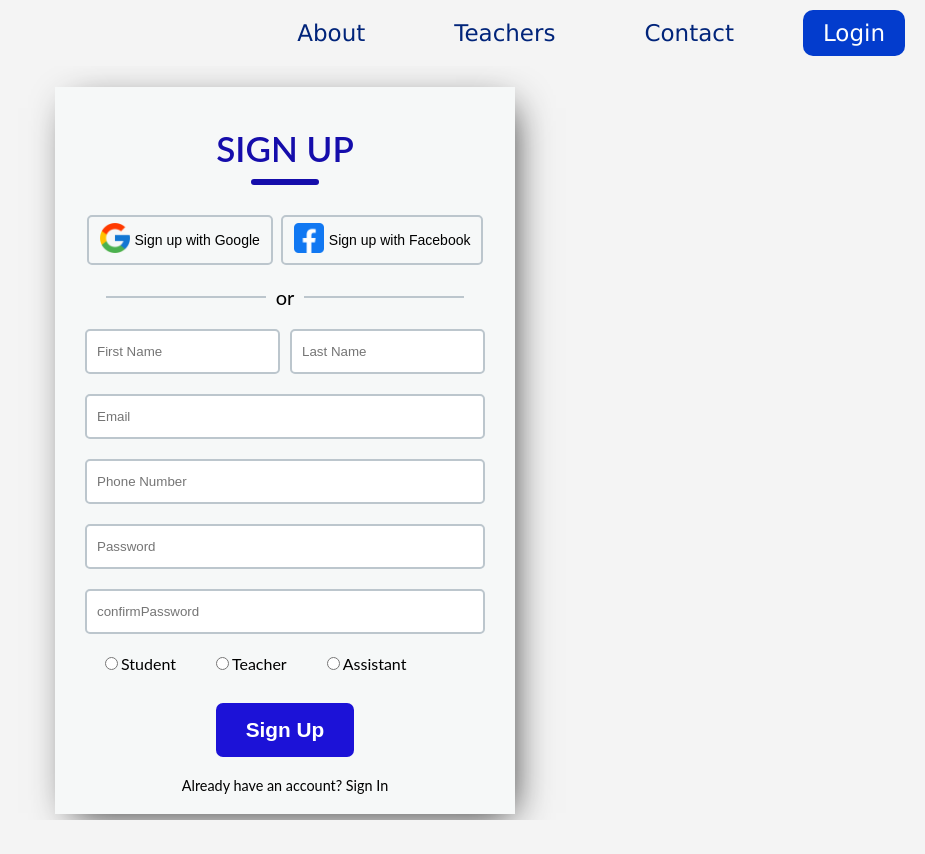
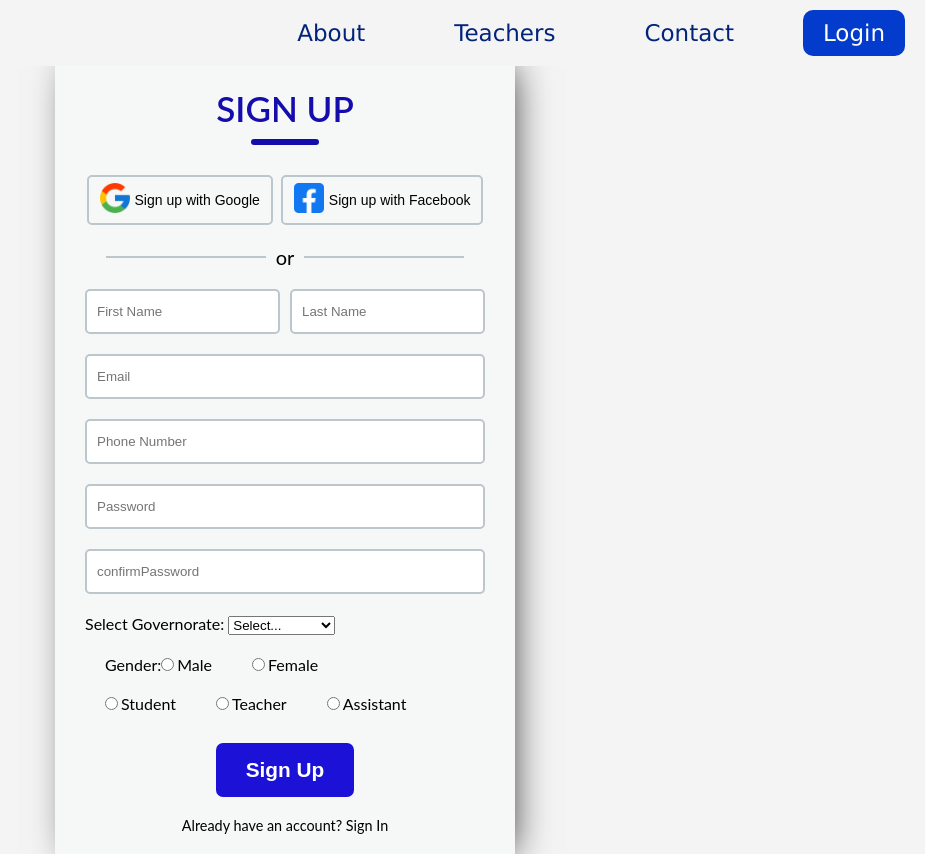
Before and after one commit to mohamedmoataz-oacc/EDU-Academy, a React (Create React App) app in the folder eduacademy_frontend/: page /login in a window 1280 px wide. Shown: the whole page, without its empty margins (355-1280 px from the left). Before the commit the page ends 820 px from the top, so only its background shows below. Built offline with nearby package versions, Linux system fonts and the light colour scheme.

Commit message:
Update LoginForm

```diff
--- a/eduacademy_frontend/src/components/landing-page/LoginForm.jsx
+++ b/eduacademy_frontend/src/components/landing-page/LoginForm.jsx
@@ -4,14 +4,50 @@ import google from '../Assets/google.png'
 
 
 const initialState = {
-    fName: '',
-    lName: '',
     username: '',
+    first_name: '',
+    last_name: '',
+    email:'',
     password: '',
     confirmPassword: '',
     phoneNumber: '',
-    avatarURL: '',
+    governerate: '',
+    phone_number: '',
+    gender: '',
+    user_role:'',
+
 }
+
+
+    const governorates = [
+        'Cairo',
+        'Alexandria',
+        'Ismailia',
+        'Kafr El Sheikh',
+        'Port Said',
+        'Suez',
+        'Dakahlia',
+        'Damietta',
+        'Faiyum',
+        'Gharbia',
+        'Luxor',
+        'Matrouh',
+        'Minya',
+        'Monufia',
+        'New Valley',
+        'North Sinai',
+        'Qalyubia',
+        'Qena',
+        'Red Sea',
+        'Sharqia',
+        'Sohag',
+        'Aswan',
+        'Asyut',
+        'Beni Suef',
+        'Beheira',
+        'Helwan',
+    ];
+
 
 
 
@@ -26,6 +62,7 @@ const Auth = () => {
     const handleSubmit = async (e) => {
         e.preventDefault();
         window.location.reload();
+
     }
 
     const switchMode = () => {
@@ -65,13 +102,14 @@ const Auth = () => {
                     </div>
                     <form className='inputs' onSubmit={handleSubmit}>
                         {isSignup && (
-
+                            <>
                             <div className="input-box name" id='name'>
                                 <div className="lfname">
                                 <input
                                     name="fName"
                                     type="text"
                                     placeholder='First Name'
+                                    value={form.first_name}
                                     onChange={handleChange}
                                     required
                                 />
@@ -81,27 +119,45 @@ const Auth = () => {
                                     name="lName"
                                     type="text"
                                     placeholder='Last Name'
+                                    value={form.last_name}
                                     onChange={handleChange}
                                     required
                                 />
                                 </div>
                             </div>
+                            <div className="input-box">
+                            <input
+                                name="email"
+                                type="email"
+                                placeholder='Email'
+                                value={form.email}
+                                onChange={handleChange}
+                                required
+                            />
+                        </div>
+                        </>
                         )}
-                        <div className="input-box">
+
+                        {!isSignup && (
+                            <div className="input-box">
                                 <input
-                                    name="email"
-                                    type="email"
-                                    placeholder='Email'
+                                    name="username"
+                                    type="text"
+                                    placeholder="User Name"
+                                    value={form.username}
                                     onChange={handleChange}
                                     required
                                 />
                             </div>
+                        )}
+
                         {isSignup && (
                             <div className="input-box">
                                 <input
                                     name="phoneNumber"
                                     type="text"
                                     placeholder="Phone Number"
+                                    value={form.phoneNumber}
                                     onChange={handleChange}
                                     required
                                 />
@@ -112,6 +168,7 @@ const Auth = () => {
                                     name="password"
                                     type="password"
                                     placeholder='Password'
+                                    value={form.password}
                                     onChange={handleChange}
                                     required
                                 />
@@ -122,21 +179,64 @@ const Auth = () => {
                                     name="confirmPassword"
                                     type="password"
                                     placeholder='confirmPassword'
+                                    value={form.confirmPassword}
                                     onChange={handleChange}
                                     required
                                 />
                             </div>
                             )}
                             {isSignup && (
+                                <div>
+                                <label for="governorateSelect">Select Governorate: </label>
+                                <select
+                                  name='governerate'
+                                  id="governorateSelect"
+                                  value={form.governerate}
+                                  onChange={handleChange}
+                                >
+                                  <option value="">Select...</option>
+                                  {governorates.map((governorate) => (
+                                    <option key={governorate} value={governorate}>
+                                      {governorate}
+                                    </option>
+                                  ))}
+                                </select>
+
+                              </div>
+                            )}
+
+                            {isSignup && (
                             <div className="role">
-                                <input type="radio" id='student' value="Student" name="role"/>
+                                Gender:
+                                <input type="radio" id='Male' value="male" name="gender"
+                                onChange={handleChange }
+                                checked={form.gender === 'male' }
+                                />
+                                <label for="Male" >Male</label>
+                                <input type="radio" id='Female' value="female" name="gender"
+                                checked={form.gender === 'female'}
+                                onChange={handleChange}/>
+                                <label for="Female" >Female</label>
+
+                            </div>
+                            )}
+                            {isSignup && (
+                            <div className="role">
+                                <input type="radio" id='student' value='student' name="user_role"
+                                checked={form.user_role === 'student'}
+                                onChange={handleChange}/>
                                 <label for="student" >Student</label>
-                                <input type="radio" id='teacher' value="Teacher" name="role" />
+                                <input type="radio" id='teacher' value='teacher' name="user_role"
+                                checked={form.user_role === 'teacher'}
+                                onChange={handleChange}/>
                                 <label for="teacher" >Teacher</label>
-                                <input type="radio" id='assistant' value="assistant" name="role" />
+                                <input type="radio" id='assistant' value='assistant' name="user_role"
+                                checked={form.user_role === 'assistant'}
+                                onChange={handleChange}/>
                                 <label for="assistant" >Assistant</label>
                             </div>
                             )}
+
                         <div className="submit">
                             <button>{isSignup ? "Sign Up" : "Sign In"}</button>
                         </div>
```
